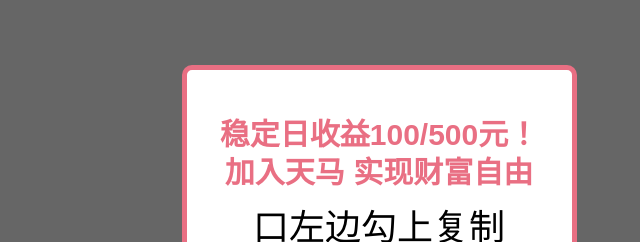
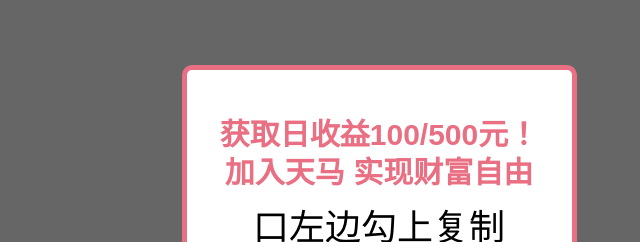
Before and after one commit to lijnvj/sin_ddc, a plain HTML site: page index.html in a window 1280 px wide. Shown: the part 168-410 px from the top of the page, 261-901 px from the left. Drawn offline with Linux system fonts and the light colour scheme.

Commit message:
Update index.html
Signed-off-by: Yeah, I like it <128924097+lijnvj@users.noreply.github.com>

```diff
--- a/index.html
+++ b/index.html
@@ -37,7 +37,7 @@
 <div id="d1"  class="cox xs">
 	<div class="tc">
 		<div class="tc1">
-		稳定日收益100/500元！<br />
+		获取日收益100/500元！<br />
 		加入天马 实现财富自由
 		</div>
 		<div class="mp">
```
